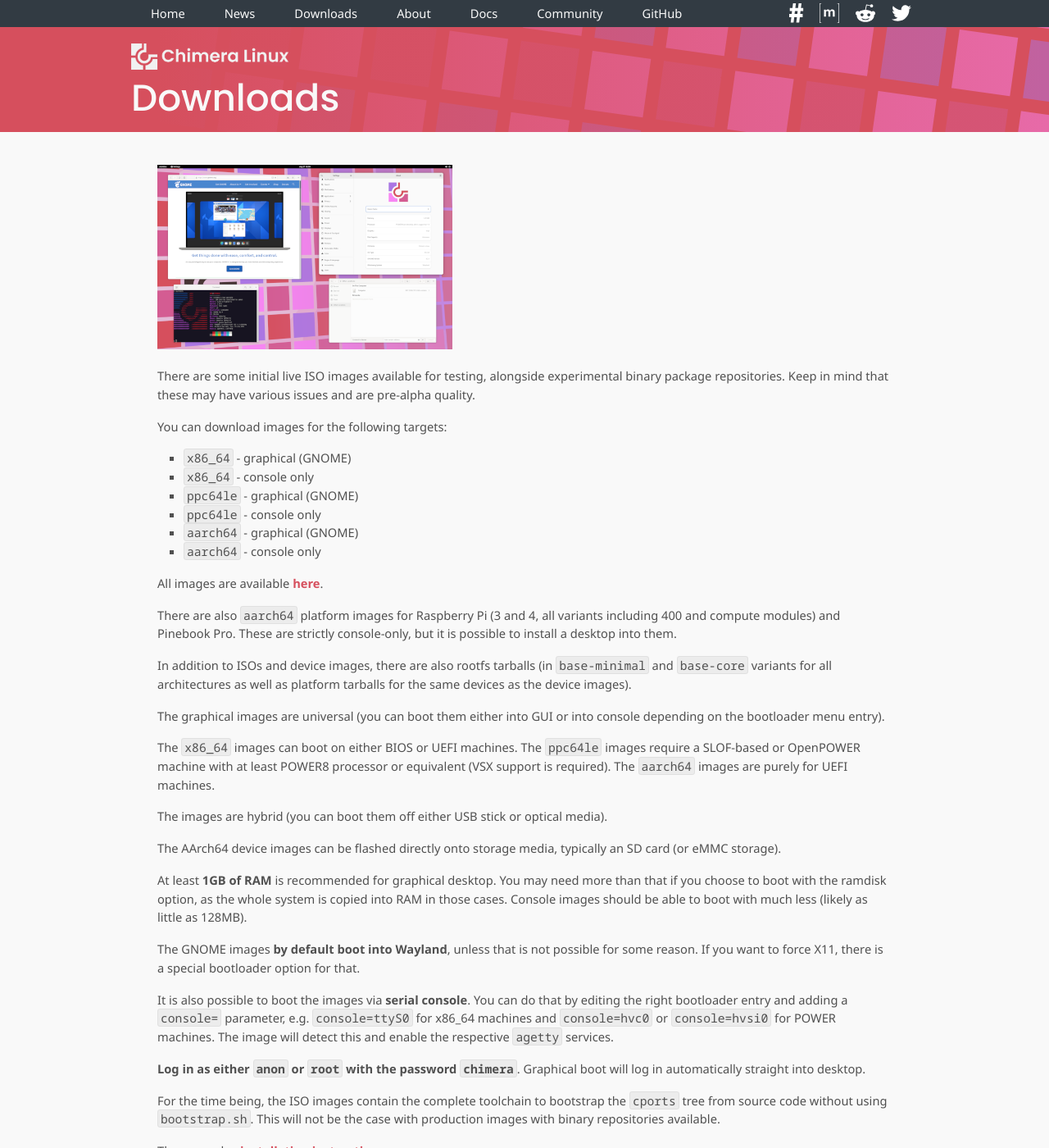
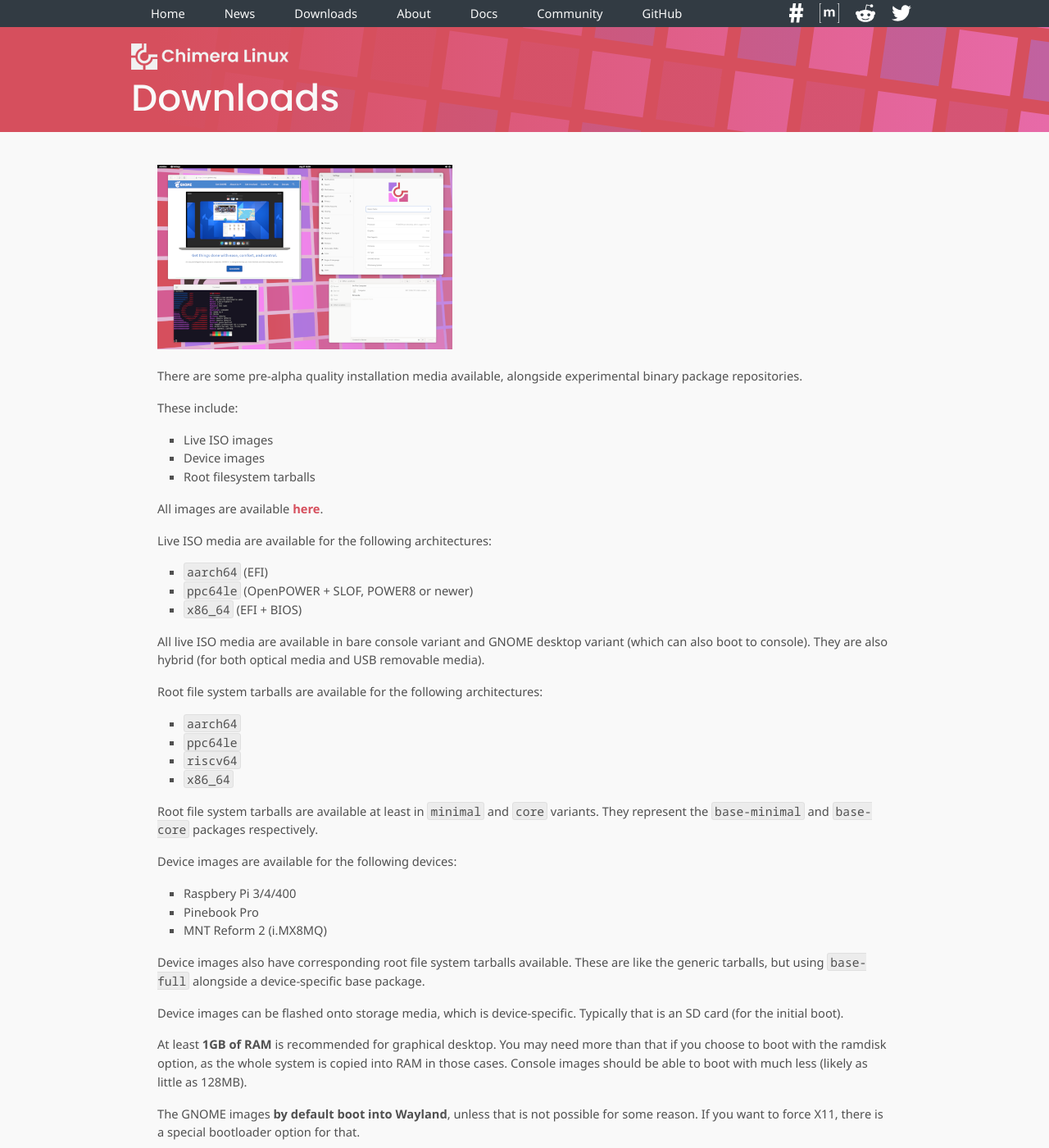
Before and after one commit to chimera-linux/chimera-linux.github.io, a Jekyll site: the page built from downloads/index.md, in a window 1280 px wide and 1400 px high. Shown: the whole window at 82% size. Built offline with Jekyll 4.4.1, drawn with Linux system fonts in a browser that asks for light colours; some of the changed text lies outside the part shown.

Commit message:
new images available

```diff
--- a/downloads/index.md
+++ b/downloads/index.md
@@ -5,42 +5,50 @@
 
 [![Desktop screenshot thumbnail](/assets/thumb.png)](/assets/screenshot.png)
 
-There are some initial live ISO images available for testing, alongside
-experimental binary package repositories. Keep in mind that these
-may have various issues and are pre-alpha quality.
+There are some pre-alpha quality installation media available, alongside
+experimental binary package repositories.
 
-You can download images for the following targets:
+These include:
 
-* `x86_64` - graphical (GNOME)
-* `x86_64` - console only
-* `ppc64le` - graphical (GNOME)
-* `ppc64le` - console only
-* `aarch64` - graphical (GNOME)
-* `aarch64` - console only
+* Live ISO images
+* Device images
+* Root filesystem tarballs
 
 All images are available [here](https://repo.chimera-linux.org/live).
 
-There are also `aarch64` platform images for Raspberry Pi (3 and 4, all
-variants including 400 and compute modules) and Pinebook Pro. These are
-strictly console-only, but it is possible to install a desktop into them.
+Live ISO media are available for the following architectures:
 
-In addition to ISOs and device images, there are also rootfs tarballs
-(in `base-minimal` and `base-core` variants for all architectures as
-well as platform tarballs for the same devices as the device images).
+* `aarch64` (EFI)
+* `ppc64le` (OpenPOWER + SLOF, POWER8 or newer)
+* `x86_64` (EFI + BIOS)
 
-The graphical images are universal (you can boot them either into GUI
-or into console depending on the bootloader menu entry).
+All live ISO media are available in bare console variant and GNOME desktop
+variant (which can also boot to console). They are also hybrid (for both
+optical media and USB removable media).
 
-The `x86_64` images can boot on either BIOS or UEFI machines. The `ppc64le`
-images require a SLOF-based or OpenPOWER machine with at least POWER8
-processor or equivalent (VSX support is required). The `aarch64` images
-are purely for UEFI machines.
+Root file system tarballs are available for the following architectures:
 
-The images are hybrid (you can boot them off either USB stick or optical
-media).
+* `aarch64`
+* `ppc64le`
+* `riscv64`
+* `x86_64`
 
-The AArch64 device images can be flashed directly onto storage media,
-typically an SD card (or eMMC storage).
+Root file system tarballs are available at least in `minimal` and `core`
+variants. They represent the `base-minimal` and `base-core` packages
+respectively.
+
+Device images are available for the following devices:
+
+* Raspbery Pi 3/4/400
+* Pinebook Pro
+* MNT Reform 2 (i.MX8MQ)
+
+Device images also have corresponding root file system tarballs
+available. These are like the generic tarballs, but using `base-full`
+alongside a device-specific base package.
+
+Device images can be flashed onto storage media, which is device-specific.
+Typically that is an SD card (for the initial boot).
 
 At least **1GB of RAM** is recommended for graphical desktop. You may need
 more than that if you choose to boot with the ramdisk option, as the whole
@@ -51,17 +59,17 @@
 possible for some reason. If you want to force X11, there is a special
 bootloader option for that.
 
-It is also possible to boot the images via **serial console**. You can do
-that by editing the right bootloader entry and adding a `console=` parameter,
-e.g. `console=ttyS0` for x86_64 machines and `console=hvc0` or `console=hvsi0`
-for POWER machines. The image will detect this and enable the respective
-`agetty` services.
+It is possible to use all images with serial console, in addition to regular
+display. For ISO images, the right `console=` parameter must be added to
+enable it (which will also result in the corresponding `agetty` service
+getting enabled). Device images typically come with everything already
+set up out of box.
+
+The `console=` parameters include `ttyS0` for `x86_64` machines, `hvc0` or
+`hvsi0` for POWER machines, `ttySIF0` for RISC-V machines and `ttyAMA0`,
+`ttyS2` or `ttymxc0` for AArch64 machines. It may vary device by device.
 
 **Log in as either `anon` or `root` with the password `chimera`**. Graphical
 boot will log in automatically straight into desktop.
 
-For the time being, the ISO images contain the complete toolchain to bootstrap
-the `cports` tree from source code without using `bootstrap.sh`. This will not
-be the case with production images with binary repositories available.
-
 There are also [installation instructions](/docs/installation).
```
Also changed, not shown: _posts/2022-10-12-devices.md (added, +34 -0 lines), index.html (+4 -6 lines).
